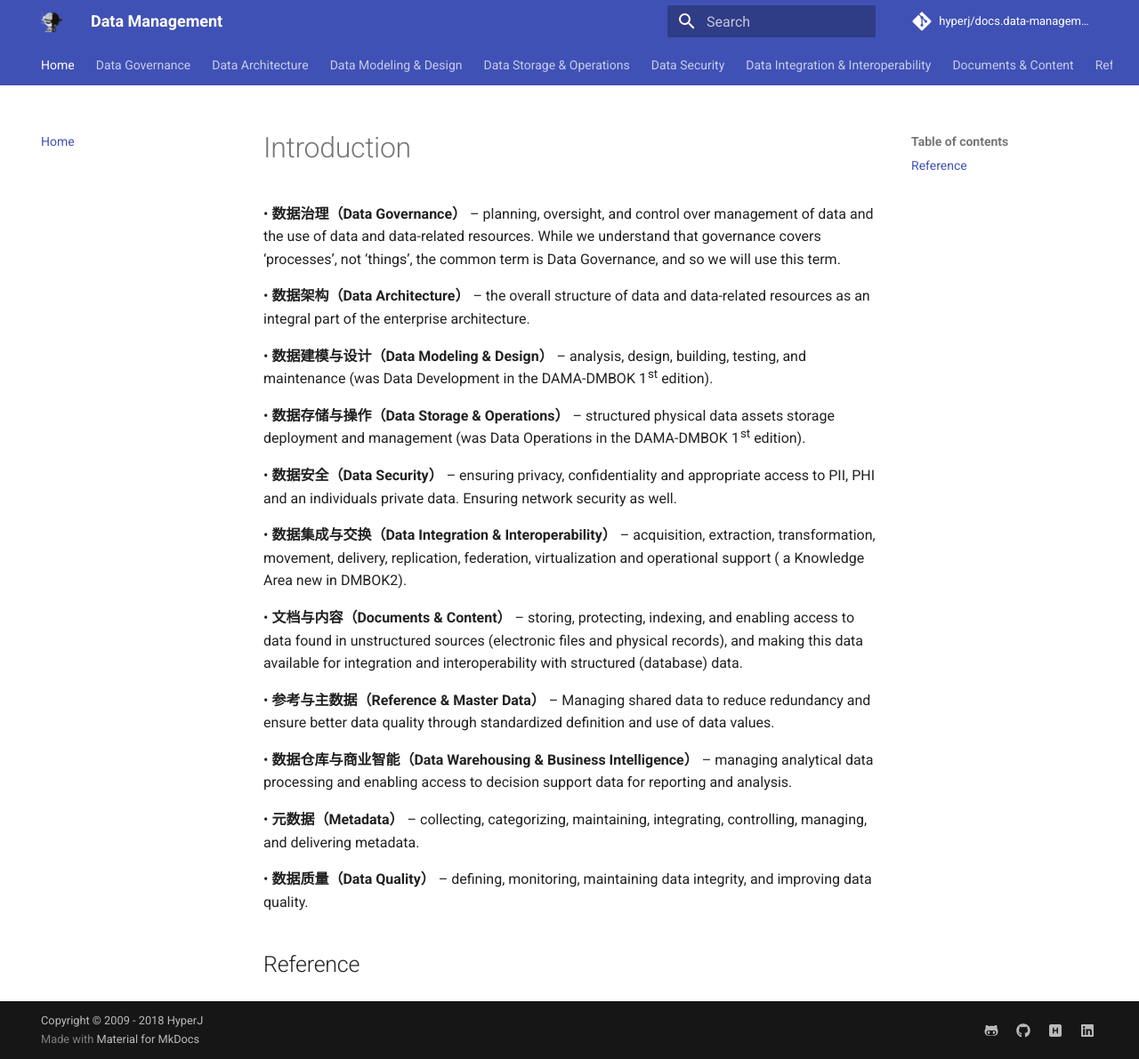
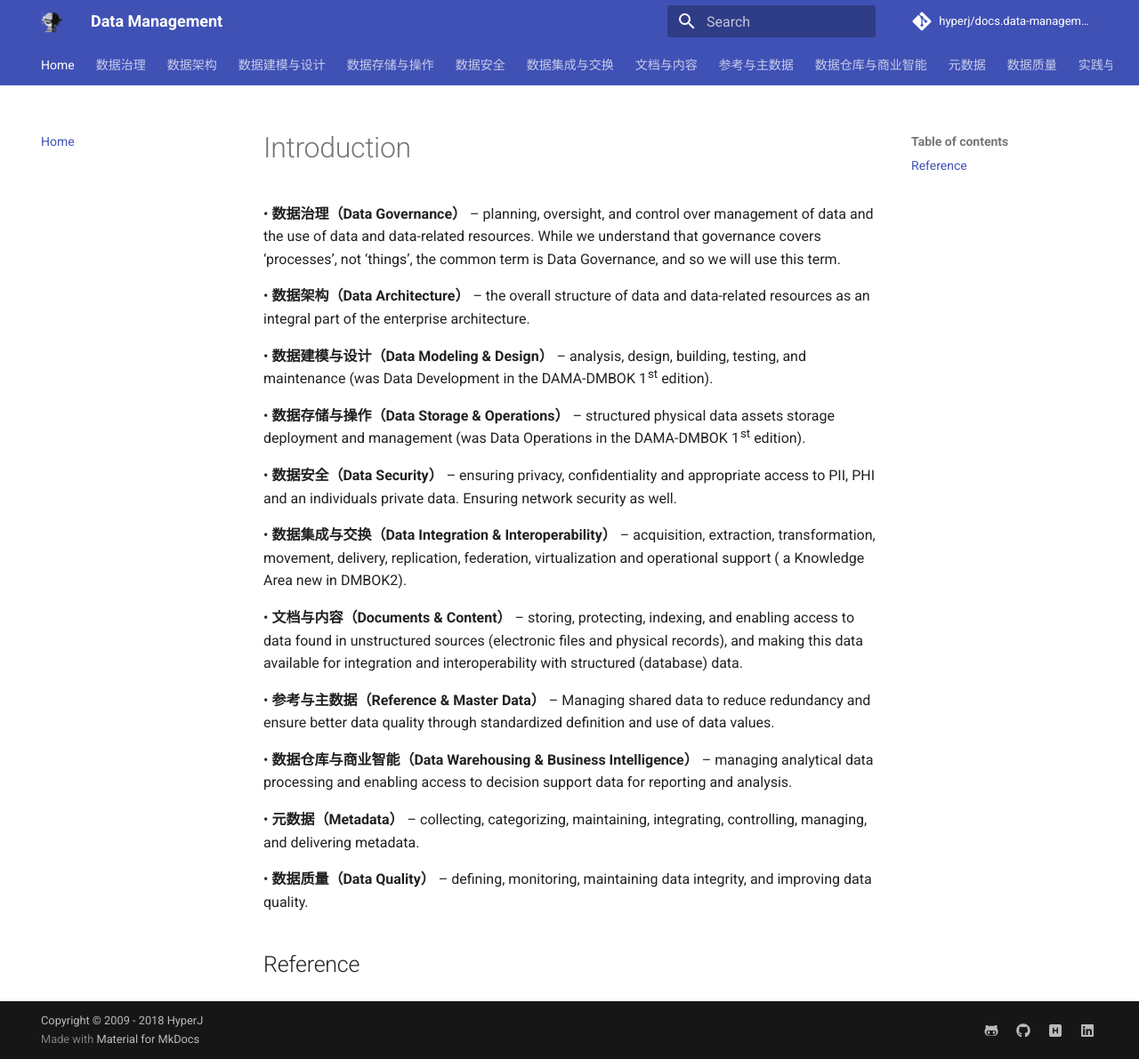
Before and after one commit to hyperj/note.data-management, an MkDocs documentation site: the page built from docs/index.md, in a window 1280 px wide and 1191 px high. Shown: the whole window at 89% size. Built offline with MkDocs 1.6.1 and Material for MkDocs 9.7.7, drawn with Linux system fonts in a browser that asks for light colours; comment, search, counter and statistics services are not loaded.

Commit message:
update docs

```diff
--- a/mkdocs.yml
+++ b/mkdocs.yml
@@ -84,20 +84,20 @@ markdown_extensions:
 # Page tree
 nav:
   - Home: index.md
-  - Data Governance: data-governance.md
-  - Data Architecture: data-architecture.md
-  - Data Modeling & Design: data-modeling-and-design.md
-  - Data Storage & Operations: data-storage-and-operations.md
-  - Data Security: data-security.md
-  - Data Integration & Interoperability: data-integration-and-interoperability.md
-  - Documents & Content: documents-and-content.md
-  - Reference & Master Data: reference-and-master-data.md
-  - Data Warehousing & Business Intelligence: data-warehousing-and-business-intelligence.md
-  - Metadata: metadata.md
-  - Data Quality: data-quality.md
-  - Practice:
-    - Work & Practice: work-and-practice.md
-    - Projects & Articles: projects-and-articles.md
+  - 数据治理: data-governance.md
+  - 数据架构: data-architecture.md
+  - 数据建模与设计: data-modeling-and-design.md
+  - 数据存储与操作: data-storage-and-operations.md
+  - 数据安全: data-security.md
+  - 数据集成与交换: data-integration-and-interoperability.md
+  - 文档与内容: documents-and-content.md
+  - 参考与主数据: reference-and-master-data.md
+  - 数据仓库与商业智能: data-warehousing-and-business-intelligence.md
+  - 元数据: metadata.md
+  - 数据质量: data-quality.md
+  - 实践与参考:
+    - 工作与实践: work-and-practice.md
+    - 项目与参考: projects-and-articles.md
 
 
 # Analytics
```
